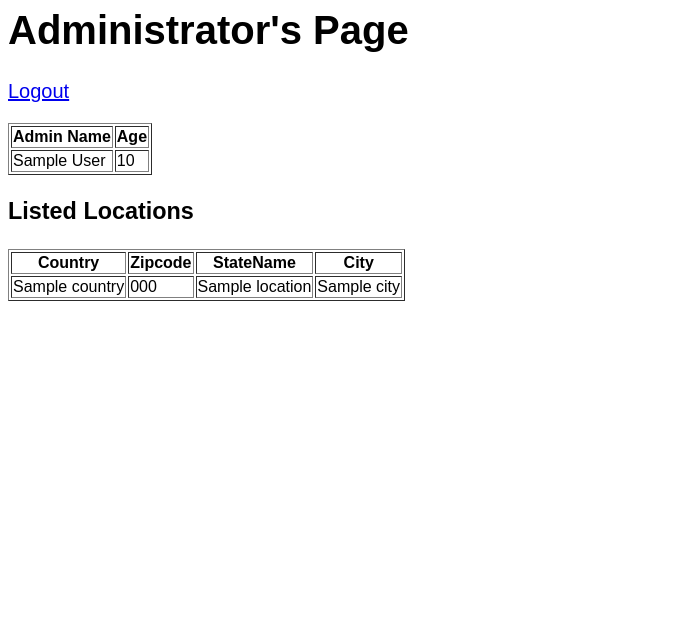
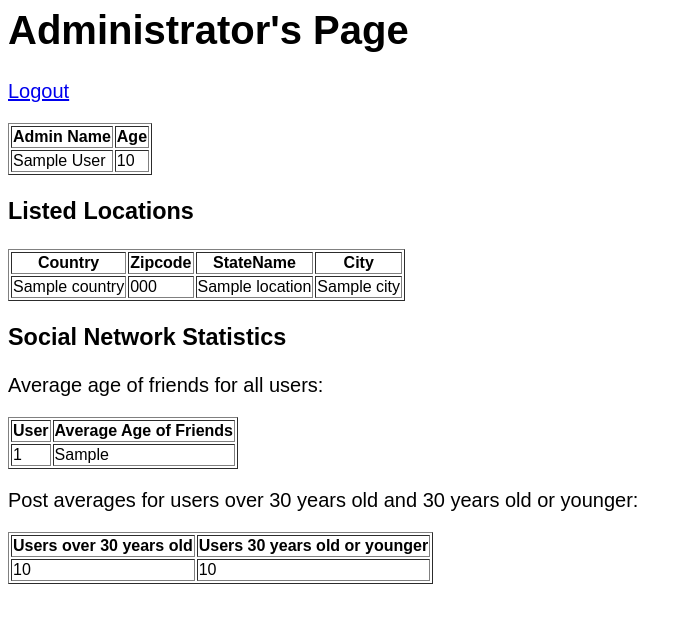
Before and after one commit to eakelly/social-network, a Flask app: template webserver/templates/admin_page.html in a window 1280 px wide. Shown: the top 623 px of the page, without its empty margins (0-691 px from the left). Run offline with Flask 2, Linux system fonts and the light colour scheme; the template is opened without the code that fills it: most values are stand-ins (such as "Sample title", 1, 10 or a date in 2020); parts of the project's set-up code (start-up, migrations or seed data) failed here and were passed over.

Commit message:
Add some statistics about the network

```diff
--- a/webserver/server.py
+++ b/webserver/server.py
@@ -265,7 +265,14 @@ def admin_page(id):
 
     admin_page_locations_query = application.admin_page.fetch_locations()
     admin_page_locations = g.conn.execute(admin_page_locations_query)
-    return render_template('admin_page.html', info=user_info, locations=admin_page_locations)
+
+    avg_age_of_friends_query = application.admin_page.get_avg_age_of_friends()
+    avg_age_of_friends = g.conn.execute(avg_age_of_friends_query)
+
+    post_stats_query = application.admin_page.get_post_stats()
+    post_stats = g.conn.execute(post_stats_query)
+
+    return render_template('admin_page.html', info=user_info, locations=admin_page_locations, avg_age_of_friends=avg_age_of_friends, post_stats=post_stats)
 
 
 @app.route("/delete_post", methods=['GET'])
--- a/webserver/templates/admin_page.html
+++ b/webserver/templates/admin_page.html
@@ -40,5 +40,32 @@
         </tr>
     {%endfor%}
 </table>
+<h3>Social Network Statistics</h3>
+<p>Average age of friends for all users:</p>
+<table border="1">
+    <tr>
+        <th>User</th>
+        <th>Average Age of Friends</th>
+    </tr>
+    {%for avg in avg_age_of_friends%}
+        <tr>
+            <td>{{avg.user_id}}</td>
+            <td>{{avg.avg_age_of_friends}}</td>
+        </tr>
+    {%endfor%}
+</table>
+<p>Post averages for users over 30 years old and 30 years old or younger:</p>
+<table border="1">
+    <tr>
+      <th>Users over 30 years old</th>
+      <th>Users 30 years old or younger</th>
+    </tr>
+    {%for stat in post_stats%}
+        <tr>
+            <td>{{stat.over_30_post_avg}}</td>
+            <td>{{stat.leq_30_post_avg}}</td>
+        </tr>
+    {%endfor%}
+</table>
 </body>
 </html>
```
Also changed, not shown: webserver/application/admin_page.py (+34 -0 lines).
